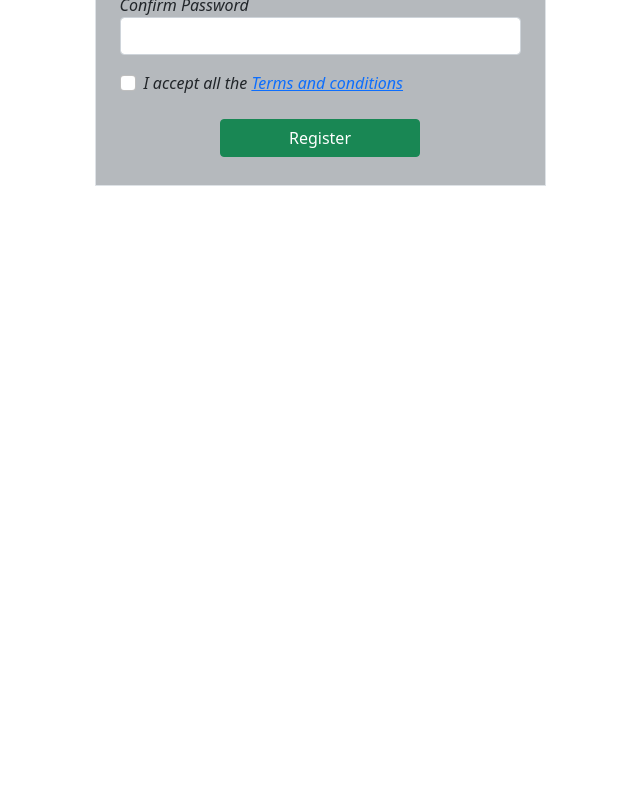
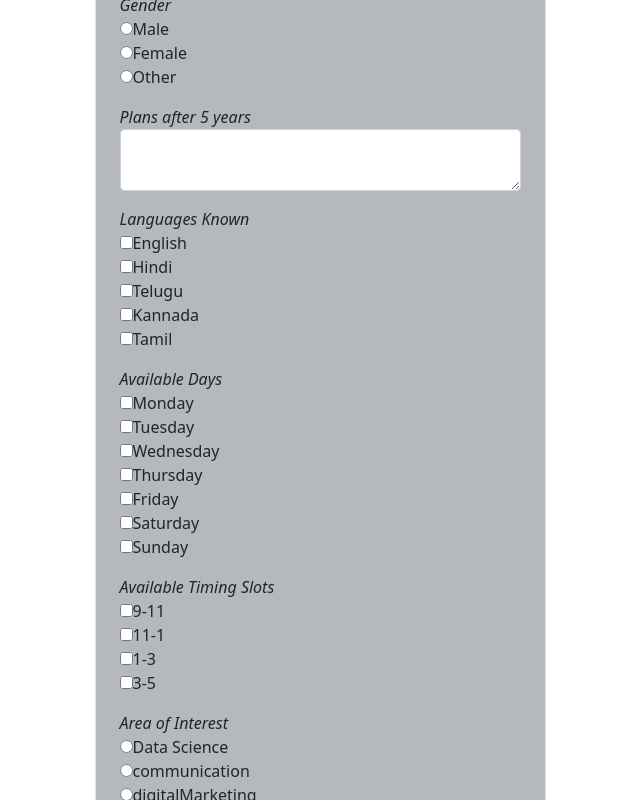
Before and after one commit to cfgblr2023/Team-10, a React (Create React App) app in the folder client/: page /mentor-registration in a window 1280 px wide. Shown: the part 560-1360 px from the top of the page, without its empty margins (320-960 px from the left). Before the commit the page ends 800 px from the top, so only its background shows below. Built offline with nearby package versions, Linux system fonts and the light colour scheme; what @mobiscroll/react would draw is missing.

Commit message:
Mentor registration fixed

```diff
--- a/client/src/components/MentorRegister.js
+++ b/client/src/components/MentorRegister.js
@@ -11,7 +11,7 @@ function MentorRegister()
     const navigate=useNavigate()
 
     const onFormSubmit=(userData)=>{
-        // console.log(userData)
+        console.log(userData)
         axios.post("http://localhost:3001/mentor/register",userData)
         .then((res)=>{
             console.log(res)
@@ -37,13 +37,15 @@ function MentorRegister()
 
                     {/* username */}
                     <div className="mb-3">
-                        <label htmlFor="un"><em>Name</em></label>
-                        <input type="text" id="un" className="form-control" {...register("username", { required: true, minLength: 4 ,maxLength:10})} />
+                        <label htmlFor="username"><em>Name</em></label>
+                        <input type="text" id="username" className="form-control" {...register("username", { required: true, minLength: 4 ,maxLength:10})} />
                         {/* validation error msg for username */}
                         {errors.username?.type === 'required' && <p className='text-danger'>* Username required</p>}
                         {errors.username?.type === 'minLength' && <p className='text-danger'>* Min length should be 4</p>}
                         {errors.username?.type === 'maxLength' && <p className='text-danger'>* Max length should be 10</p>}
                     </div>
+
+
                     {/* email */}
                     <div className="mb-3">
                         <label htmlFor="email"><em>Email</em></label>
@@ -51,33 +53,308 @@ function MentorRegister()
                         {/* validation error msg for email */}
                         {errors.email?.type === 'required' && <p className='text-danger'>* Email required</p>}
                     </div>
-                    {/* mobile number */}
-                    <div className="mb-3">
-                        <label htmlFor="number"><em>Mobilenumber</em></label>
-                        <input type="number" id="number" className="form-control" {...register("number", { required: true })} />
-                        {/* validation error msg for number */}
-                        {errors.number?.type === 'required' && <p className='text-danger'>* Mobilenumber required</p>}
-                    </div>
-                    {/* password */}
-                    <div className="mb-3">
-                        <label htmlFor="pw"><em>Password</em></label>
-                        <input type="password" id="pw" className="form-control" {...register("password", { required: true, minLength: 8 ,maxLength:16})} />
+
+
+                     {/* password */}
+                     <div className="mb-3">
+                        <label htmlFor="password"><em>Password</em></label>
+                        <input type="password" id="password" className="form-control" {...register("password", { required: true, minLength: 8 ,maxLength:16})} />
                         {/* validation error msg for password */}
                         {errors.password?.type === 'required' && <p className='text-danger'>* Password required</p>}
                         {errors.password?.type === 'minLength' && <p className='text-danger'>* Min length should be 8</p>}
                         {errors.password?.type === 'maxLength' && <p className='text-danger'>* Max length should be 16</p>}
                     </div>
-                    {/* confirm password */}
+
+                    {/* mobile number */}
                     <div className="mb-3">
-                        <label htmlFor="pw"><em>Confirm Password</em></label>
-                        <input type="password" id="pw" className="form-control" {...register("password", { required: true})} />
-                        {/* validation error msg for password */}
-                        {errors.password?.type === 'required' && <p className='text-danger'>* Confirm Password required</p>}
+                        <label htmlFor="phoneNumber"><em>Mobilenumber</em></label>
+                        <input type="number" id="phoneNumber" className="form-control" {...register("phoneNumber", { required: true })} />
+                        {/* validation error msg for number */}
+                        {errors.number?.type === 'required' && <p className='text-danger'>* Mobilenumber required</p>}
                     </div>
+
+                    {/*Gender*/}
+                    <div className="mb-3">
+                <label htmlFor="gender">
+                  <em>Gender</em>
+                </label>
+                <div>
+                  <input
+                    type="radio"
+                    id="gender-male"
+                    value="Male"
+                    {...register("gender", { required: true })}
+                  />
+                  <label htmlFor="gender-male">Male</label>
+                </div>
+                <div>
+                  <input
+                    type="radio"
+                    id="gender-female"
+                    value="Female"
+                    {...register("gender", { required: true })}
+                  />
+                  <label htmlFor="gender-female">Female</label>
+                </div>
+                <div>
+                  <input
+                    type="radio"
+                    id="gender-other"
+                    value="Other"
+                    {...register("gender", { required: true })}
+                  />
+                  <label htmlFor="gender-other">Other</label>
+                </div>
+                </div>
+
+
+                {/* qualification */}
+              <div className="mb-3">
+                <label htmlFor="qualification">
+                  <em>Plans after 5 years</em>
+                </label>
+                <textarea
+                  id="qualification"
+                  className="form-control"
+                  {...register("qualification", { required: true })}
+                />
+                {/* validation error msg for address */}
+                {errors.address?.type === "required" && (
+                  <p className="text-danger">* This field is required</p>
+                )}
+              </div>
+
+
+
+
+              {/* Languages spoken */}
+              <div className="mb-3">
+                <label htmlFor="languagesSpoken">
+                  <em>Languages Known</em>
+                </label>
+                <div>
+                  <input
+                    type="checkbox"
+                    id="english"
+                    value="English"
+                    {...register("languagesSpoken", { required: true })}
+                  />
+                  <label htmlFor="english">English</label>
+                </div>
+                <div>
+                  <input
+                    type="checkbox"
+                    id="hindi"
+                    value="Hindi"
+                    {...register("languagesSpoken", { required: true })}
+                  />
+                  <label htmlFor="hindi">Hindi</label>
+                </div>
+                <div>
+                  <input
+                    type="checkbox"
+                    id="telugu"
+                    value="Telugu"
+                    {...register("languagesSpoken", { required: true })}
+                  />
+                  <label htmlFor="telugu">Telugu</label>
+                </div>
+                <div>
+                  <input
+                    type="checkbox"
+                    id="kannada"
+                    value="Kannada"
+                    {...register("languagesSpoken", { required: true })}
+                  />
+                  <label htmlFor="kannada">Kannada</label>
+                </div>
+                <div>
+                  <input
+                    type="checkbox"
+                    id="tamil"
+                    value="Tamil"
+                    {...register("languagesSpoken", { required: true })}
+                  />
+                  <label htmlFor="tamil">Tamil</label>
+                </div>
+                {/* validation error msg for languagesSpoken */}
+                {errors.languagesSpoken?.type === "required" && (
+                  <p className="text-danger">* Select at least one language</p>
+                )}
+              </div>
+
+
+
+              {/* Available days */}
+              <div className="mb-3">
+                <label htmlFor="availableDays">
+                  <em>Available Days</em>
+                </label>
+                <div>
+                  <input
+                    type="checkbox"
+                    id="monday"
+                    value="Monday"
+                    {...register("availableDays", { required: true })}
+                  />
+                  <label htmlFor="monday">Monday</label>
+                </div>
+                <div>
+                  <input
+                    type="checkbox"
+                    id="tuesday"
+                    value="Tuesday"
+                    {...register("availableDays", { required: true })}
+                  />
+                  <label htmlFor="tuesday">Tuesday</label>
+                </div>
+                <div>
+                  <input
+                    type="checkbox"
+                    id="wednesday"
+                    value="Wednesday"
+                    {...register("availableDays", { required: true })}
+                  />
+                  <label htmlFor="wednesday">Wednesday</label>
+                </div>
+                <div>
+                  <input
+                    type="checkbox"
+                    id="thursday"
+                    value="Thursday"
+                    {...register("availableDays", { required: true })}
+                  />
+                  <label htmlFor="thursday">Thursday</label>
+                </div>
+                <div>
+                  <input
+                    type="checkbox"
+                    id="friday"
+                    value="Friday"
+                    {...register("availableDays", { required: true })}
+                  />
+                  <label htmlFor="friday">Friday</label>
+                </div>
+                <div>
+                  <input
+                    type="checkbox"
+                    id="saturday"
+                    value="Saturday"
+                    {...register("availableDays", { required: true })}
+                  />
+                  <label htmlFor="saturday">Saturday</label>
+                </div>
+                <div>
+                  <input
+                    type="checkbox"
+                    id="sunday"
+                    value="Sunday"
+                    {...register("availableDays", { required: true })}
+                  />
+                  <label htmlFor="sunday">Sunday</label>
+                </div>
+                {/* validation error msg for availableDays */}
+                {errors.availableDays?.type === "required" && (
+                  <p className="text-danger">
+                    * At least one day must be selected
+                  </p>
+                )}
+              </div>
+
+
+
+              {/* Available timing slots */}
+              <div className="mb-3">
+                <label htmlFor="availableTimingSlots">
+                  <em>Available Timing Slots</em>
+                </label>
+                <div>
+                  <input
+                    type="checkbox"
+                    id="timing-9-11"
+                    value="9-11"
+                    {...register("availableTimingSlots", { required: true })}
+                  />
+                  <label htmlFor="timing-9-11">9-11</label>
+                </div>
+                <div>
+                  <input
+                    type="checkbox"
+                    id="timing-11-1"
+                    value="11-1"
+                    {...register("availableTimingSlots", { required: true })}
+                  />
+                  <label htmlFor="timing-11-1">11-1</label>
+                </div>
+                <div>
+                  <input
+                    type="checkbox"
+                    id="timing-1-3"
+                    value="1-3"
+                    {...register("availableTimingSlots", { required: true })}
+                  />
+                  <label htmlFor="timing-1-3">1-3</label>
+                </div>
+                <div>
+                  <input
+                    type="checkbox"
+                    id="timing-3-5"
+                    value="3-5"
+                    {...register("availableTimingSlots", { required: true })}
+                  />
+                  <label htmlFor="timing-3-5">3-5</label>
+                </div>
+                {/* validation error msg for availableTimingSlots */}
+                {errors.availableTimingSlots?.type === "required" && (
+                  <p className="text-danger">
+                    * Select at least one timing slot
+                  </p>
+                )}
+              </div>
+
+                {/* areofinterest */}
+                <div className="mb-3">
+                <label htmlFor="areasOfInterest">
+                  <em>Area of Interest</em>
+                </label>
+                <div>
+                  <input
+                    type="radio"
+                    id="areasOfInterest-DataScience"
+                    value="DataScience"
+                    {...register("areasOfInterest", { required: true })}
+                  />
+                  <label htmlFor="areasOfInterest-DataScience">Data Science</label>
+                </div>
+                <div>
+                  <input
+                    type="radio"
+                    id="areasOfInterest-communication"
+                    value="communication"
+                    {...register("areasOfInterest", { required: true })}
+                  />
+                  <label htmlFor="areasOfInterest-communication">communication</label>
+                </div>
+                <div>
+                  <input
+                    type="radio"
+                    id="areasOfInterest-digitalMarketing"
+                    value="digitalMarketing"
+                    {...register("areasOfInterest", { required: true })}
+                  />
+                  <label htmlFor="areasOfInterest-digitalMarketing">digitalMarketing</label>
+                </div>
+                </div>
+
+
+
+
+
+
                     {/* terms and conditions */}
                     <div className="mb-4">
                      <div className="form-check">
-                            <input type="checkbox" id="front-end" className="form-check-input" {...register("skills")} value="front-end" />
+                            <input type="checkbox" id="front-end" className="form-check-input"  value="front-end" />
                             <label htmlFor="front-end" className="form-check-label"><em>I accept all the <a href="#">Terms and conditions</a></em></label>
                         </div>
                     </div>
```
Also changed, not shown: client/src/components/Login.js (+7 -3 lines), 1 other file (tests, documents, lock files or other folders).
